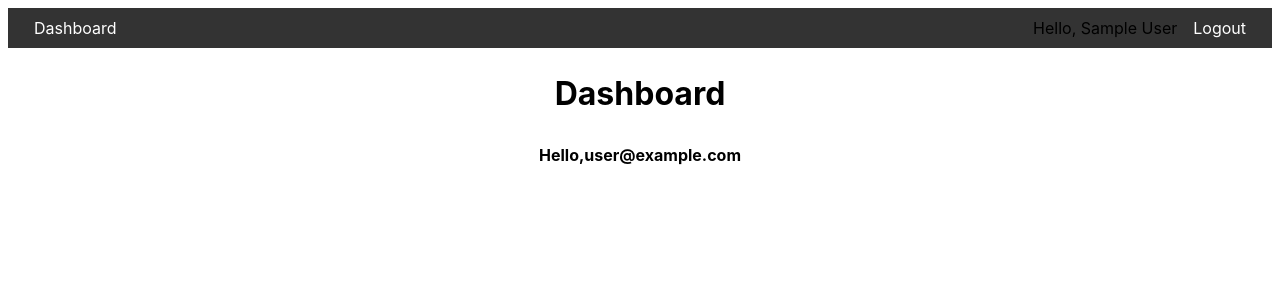
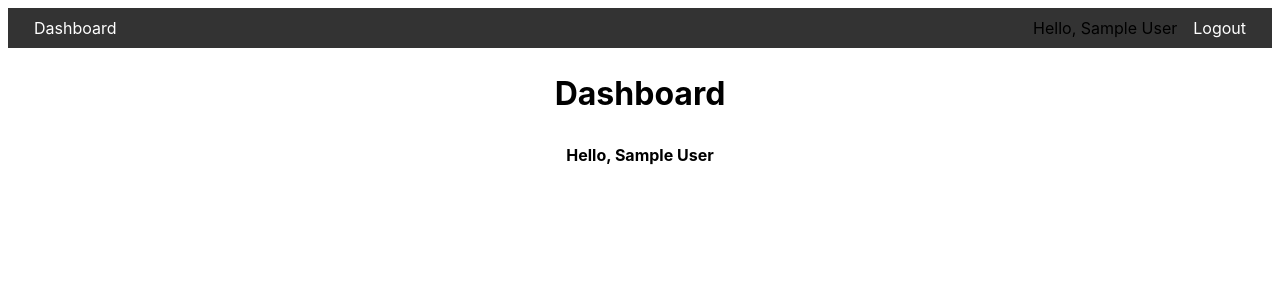
Before and after one commit to Tim-Quattrochi/Plaid-Integration, a React (Vite) app in the folder client/: page /dashboard in a window 1280 px wide. Shown: the top 300 px of the page. Built offline with nearby package versions, Linux system fonts and the light colour scheme; no server answers; sample sign-in values are in the browser's storage.

Commit message:
change greeting from email to name

```diff
--- a/client/src/pages/DashBoard/DashBoard.jsx
+++ b/client/src/pages/DashBoard/DashBoard.jsx
@@ -11,7 +11,7 @@ const DashBoard = () => {
   const [loading, setLoading] = useState(false);
 
   const {
-    user: { email },
+    user: { name },
   } = authState;
   /**
    * @description Right now this axios call is just a test
@@ -39,7 +39,7 @@ const DashBoard = () => {
   return (
     <div className="dash-container">
       <h1>Dashboard</h1>
-      <span className="greeting">Hello,{email}</span>
+      <span className="greeting">Hello, {name}</span>
 
       <span>{list} </span>
     </div>
```
